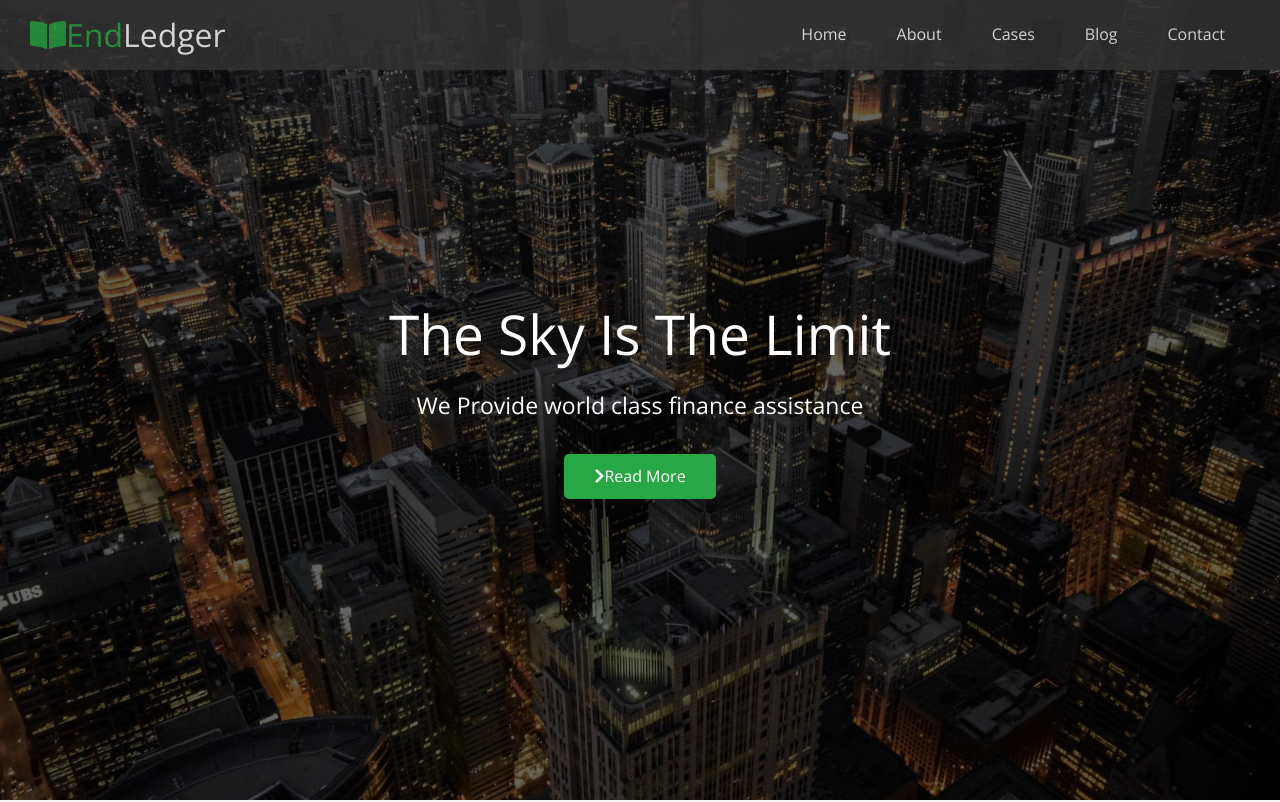
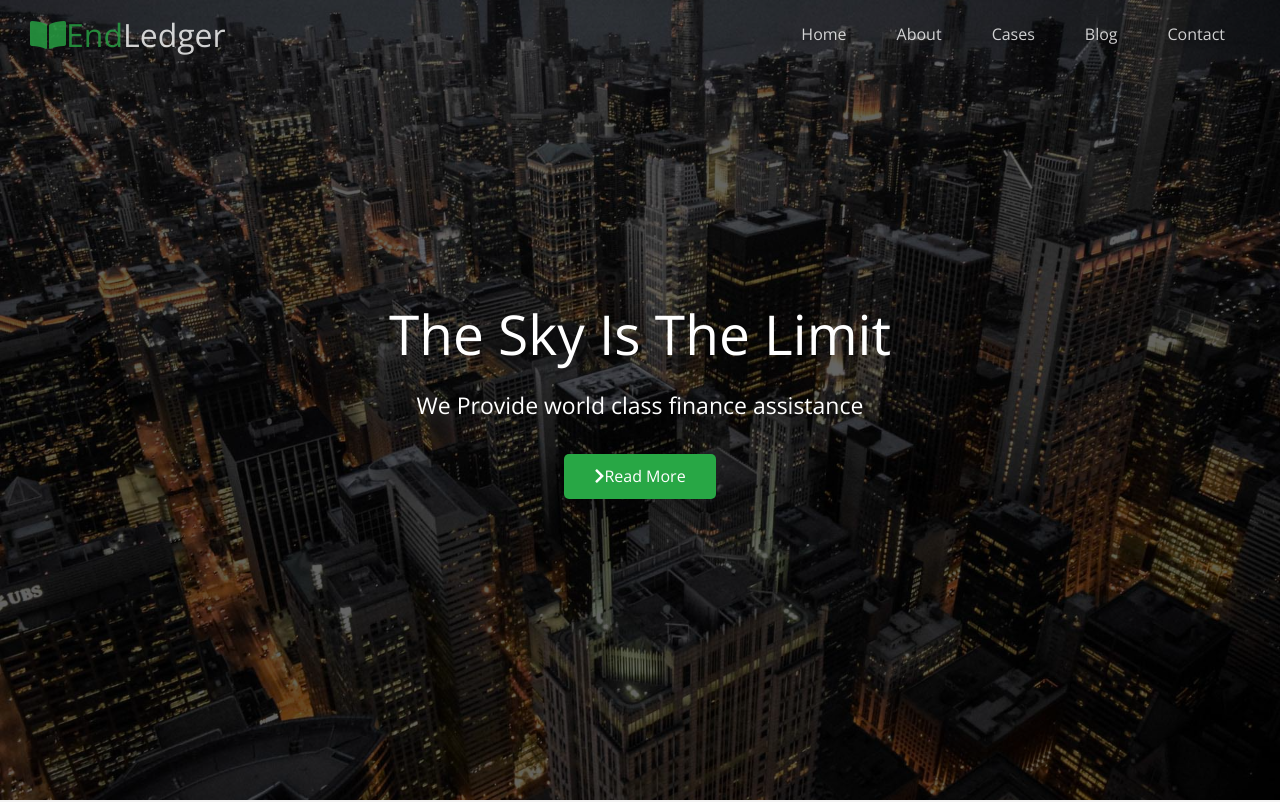
Before and after one commit to imrohit7604/EndLedger, a plain HTML site: page index.html in a window 1280 px wide. Shown: the top 802 px of the page. Drawn offline with nearby package versions, Linux system fonts and the light colour scheme.

Commit message:
Added Navbar animation

```diff
--- a/css/style.css
+++ b/css/style.css
@@ -50,8 +50,12 @@ img {
   position: fixed;
   top: 0px;
   padding: 0 30px;
+  transition: 0.5s;
 }
 
+.navbar.top {
+  background: transparent;
+}
 .navbar a {
   color: #fff;
   padding: 10px 20px;
--- a/index.html
+++ b/index.html
@@ -6,11 +6,12 @@
     <link rel="stylesheet" href="./css/style.css">
     <link rel="stylesheet" href="./css/utilities.css">
     <link rel="stylesheet" href="https://cdnjs.cloudflare.com/ajax/libs/font-awesome/5.15.2/css/all.min.css" integrity="sha512-HK5fgLBL+xu6dm/Ii3z4xhlSUyZgTT9tuc/hSrtw6uzJOvgRr2a9jyxxT1ely+B+xFAmJKVSTbpM/CuL7qxO8w==" crossorigin="anonymous" />
+
     <title>Welcome to EndLedger</title>
 </head>
 <body id="home">
     <header class="hero">
-        <div id="navbar" class="navbar">
+        <div id="navbar" class="navbar top">
             <h1 class="logo">
                 <span class="text-primary"><i class="fas fa-book-open"></i>End</span>Ledger
             </h1>
@@ -194,5 +195,39 @@
         </div>
         <p>Copyright &copy; 2021 - EndLedger</p>
     </footer>
+    <script src="http://code.jquery.com/jquery-3.5.1.min.js" integrity="sha256-9/aliU8dGd2tb6OSsuzixeV4y/faTqgFtohetphbbj0=" crossorigin="anonymous"></script>
+    <script>
+    const navbar=document.getElementById('navbar');
+    let scrolled=false;
+    window.onscroll=function(){
+        if(window.pageYOffset>100)
+        {
+            navbar.classList.remove("top");
+            if(scrolled)
+            {
+                navbar.style.transform="translateY(-70px)";
+            }
+            setTimeout(function(){
+                navbar.style.transform="translateY(0)";
+            },200);
+        }
+        else{
+            navbar.classList.add("top");
+            scrolled=false;
+        }
+    }
+    $("#navbar a, .btn").on("click",function(e){
+        if(this.hash!==""){
+            e.preventDefault();
+            const hash=this.hash;
+            $("html, body").animate(
+                {
+                    scrollTop:$(hash).offset().top-100,
+                },
+                800
+            )
+        }
+    })
+    </script>
 </body>
 </html>
```
Also changed, not shown: blog.html (+22 -1 lines).
